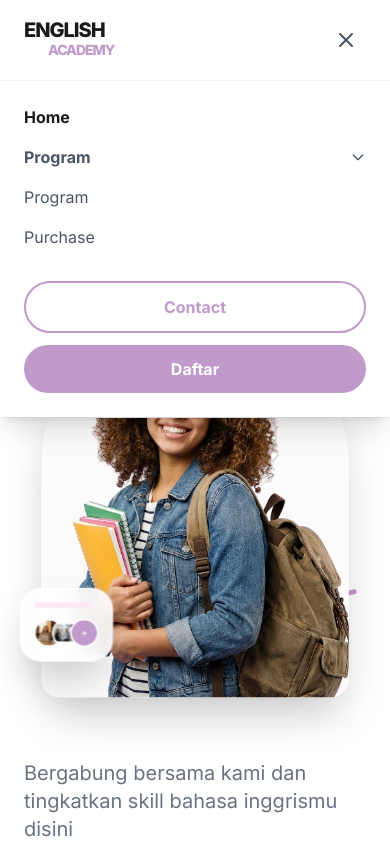
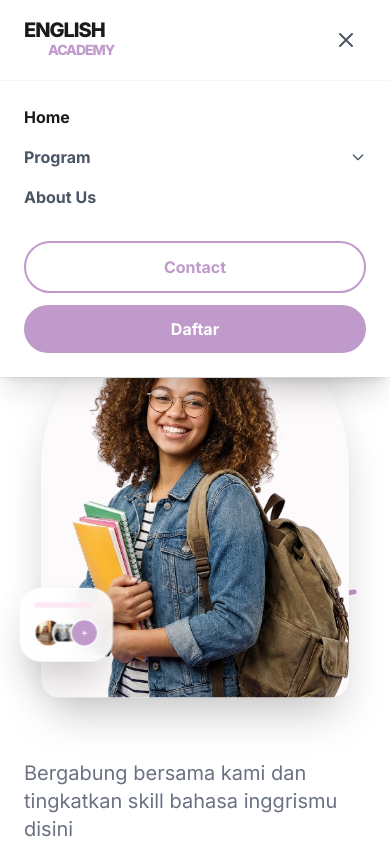
Before and after one commit to akhdan040203/english_academy, a website built with Vite: page index.html in a window 390 px wide. Both pictures are taken after a click on the button 346 px from the left and 40 px from the top of the page. Shown: the top 844 px of the page. Built offline with nearby package versions, Linux system fonts and the light colour scheme.

Commit message:
fix: cleanup mobile menu navigation

```diff
--- a/index.html
+++ b/index.html
@@ -112,7 +112,7 @@
         <div x-show="mobileMenuOpen" x-transition:enter="transition ease-out duration-300"
             x-transition:enter-start="opacity-0 -translate-y-4" x-transition:enter-end="opacity-100 translate-y-0"
             class="lg:hidden bg-white border-t border-gray-100 py-6 px-6 space-y-4 shadow-xl" x-cloak>
-            <a href="#" class="block text-gray-900 font-bold">Home</a>
+            <a href="/" class="block text-gray-900 font-bold">Home</a>
             <div x-data="{ open: false }">
                 <button @click="open = !open" class="flex items-center justify-between w-full text-gray-600 font-bold">
                     <span>Program</span>
@@ -134,8 +134,7 @@
                         Preparation</a>
                 </div>
             </div>
-            <a href="#program" class="block text-gray-600 hover:text-brand-pink">Program</a>
-            <a href="#purchase" class="block text-gray-600 hover:text-brand-pink">Purchase</a>
+            <a href="#about" class="block text-gray-600 hover:text-brand-pink font-bold">About Us</a>
             <div class="pt-4 flex flex-col space-y-3">
                 <a href="https://wa.me/6285182811097" target="_blank"
                     class="w-full py-3 border-2 border-brand-pink text-brand-pink font-bold rounded-full text-center hover:bg-brand-pink hover:text-white transition-all">
```
